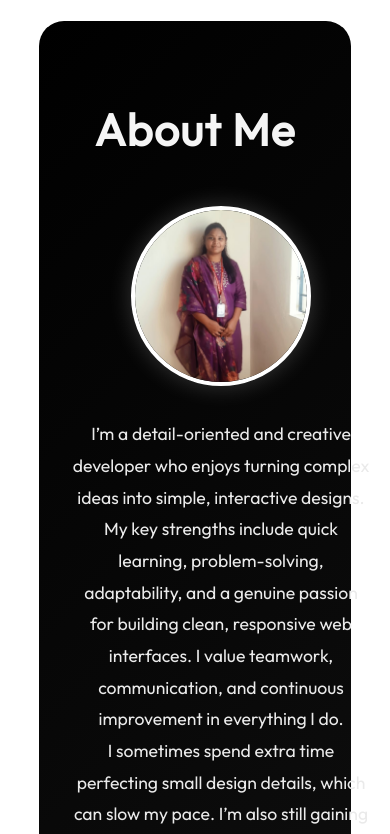
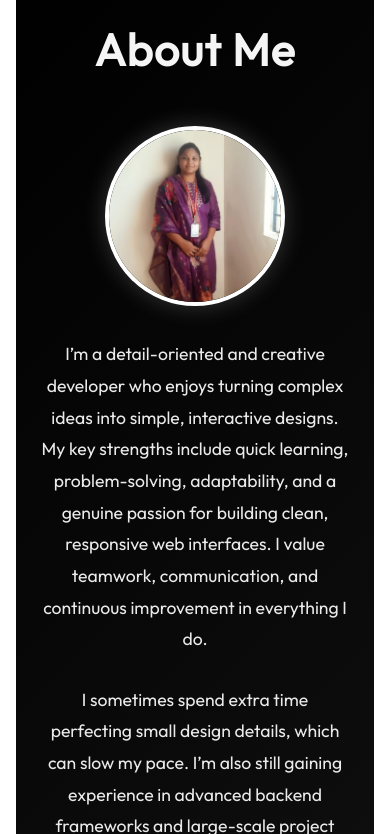
Before and after one commit to Aishwarya800/Aishwarya-b-portfolio, a React (Vite) app: page / in a window 390 px wide. Shown: the part 990-1824 px from the top of the page. Built offline with nearby package versions, Linux system fonts and the light colour scheme.

Commit message:
Updated About section and image fix

```diff
--- a/src/components/About/About.jsx
+++ b/src/components/About/About.jsx
@@ -15,15 +15,12 @@ export const About = () => {
 
   const handleDotClick = (index) => {
     if (index === activeIndex) return;
-
-    // Trigger fade-out animation
     setFadeClass(styles.fadeOut);
 
-    // Wait for animation to finish, then change feature
     setTimeout(() => {
       setActiveIndex(index);
       setFadeClass(styles.fadeIn);
-    }, 300); // timing matches CSS animation
+    }, 300);
   };
 
   return (
@@ -33,7 +30,7 @@ export const About = () => {
       <div className={styles.content}>
         <div className={styles.imageWrapper}>
           <img
-            src="/assets/about/aboutImage.jpg"
+            src="/about/aboutImage.jpg"
             alt="Aishwarya"
             className={styles.aboutImage}
           />
@@ -41,19 +38,19 @@ export const About = () => {
 
         <div className={styles.aboutText}>
           <p>
-            <p>
-  I’m a detail-oriented and creative developer who enjoys turning complex ideas into simple, interactive designs.
-  My key strengths include quick learning, problem-solving, adaptability, and a genuine passion for building clean, responsive web interfaces.
-  I value teamwork, communication, and continuous improvement in everything I do.
+            I’m a detail-oriented and creative developer who enjoys turning complex
+            ideas into simple, interactive designs. My key strengths include quick
+            learning, problem-solving, adaptability, and a genuine passion for building
+            clean, responsive web interfaces. I value teamwork, communication, and
+            continuous improvement in everything I do.
+          </p>
 
-  <p>
-  I sometimes spend extra time perfecting small design details, which can slow my pace.
-  I’m also still gaining experience in advanced backend frameworks and large-scale project management.
-  However, I actively work on improving my time balance and expanding my technical depth through consistent practice and learning.
-</p>
-
-</p>
-
+          <p>
+            I sometimes spend extra time perfecting small design details, which can slow
+            my pace. I’m also still gaining experience in advanced backend frameworks and
+            large-scale project management. However, I actively work on improving my time
+            balance and expanding my technical depth through consistent practice and
+            learning.
           </p>
 
           <div className={`${styles.feature} ${fadeClass}`}>
--- a/src/components/About/About.module.css
+++ b/src/components/About/About.module.css
@@ -23,7 +23,6 @@
   flex-wrap: wrap;
 }
 
-/* ✅ Keep image properly centered and circular */
 .imageWrapper {
   flex: 1;
   display: flex;
@@ -34,7 +33,6 @@
 .aboutImage {
   width: 250px;
   height: 250px;
-  aspect-ratio: 1 / 1;
   border-radius: 50%;
   object-fit: cover;
   border: 4px solid #fff;
@@ -46,7 +44,6 @@
   transform: scale(1.05);
 }
 
-/* ✅ Align text cleanly beside image */
 .aboutText {
   flex: 1.2;
   min-width: 300px;
@@ -56,12 +53,10 @@
 
 .aboutText p {
   font-size: 1.1rem;
-  margin-bottom: 1.2rem;
+  margin-bottom: 1.8rem;
   color: #eaeaea;
-  margin-bottom: 1.8rem;
 }
 
-/* ✅ Feature box centered under paragraph */
 .feature {
   text-align: center;
   animation: fadeIn 0.5s ease-in-out;
@@ -98,21 +93,36 @@
   box-shadow: 0 0 10px #fff;
 }
 
-/* ✅ Responsive fix for mobile */
+/* Mobile fix */
 @media (max-width: 768px) {
+  .container {
+    margin: 3rem 1rem;
+    padding: 3rem 1.5rem;
+  }
+
   .content {
     flex-direction: column;
     text-align: center;
     gap: 2rem;
   }
 
+  .imageWrapper {
+    width: 100%;
+    display: flex;
+    justify-content: center;
+    align-items: center;
+  }
+
   .aboutImage {
     width: 180px;
     height: 180px;
-    aspect-ratio: 1 / 1;
+    max-width: 80%;
+    margin: 0 auto;
+    display: block;
   }
 
   .aboutText {
     text-align: center;
+    width: 100%;
   }
 }
```
Also changed, not shown: package.json (line endings or trailing spaces), public/about/aboutImage.jpg (renamed from assets/about/aboutImage.jpg).
